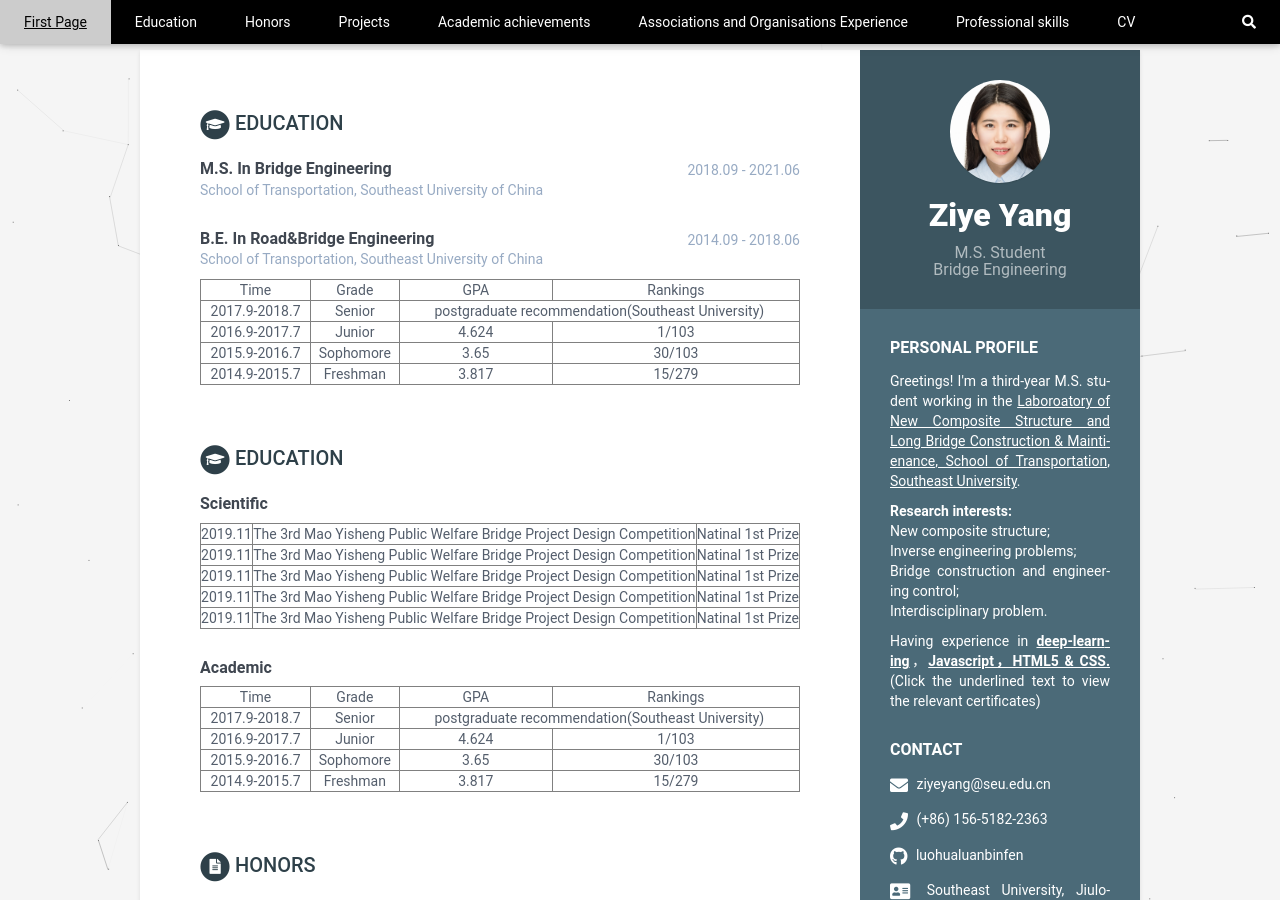
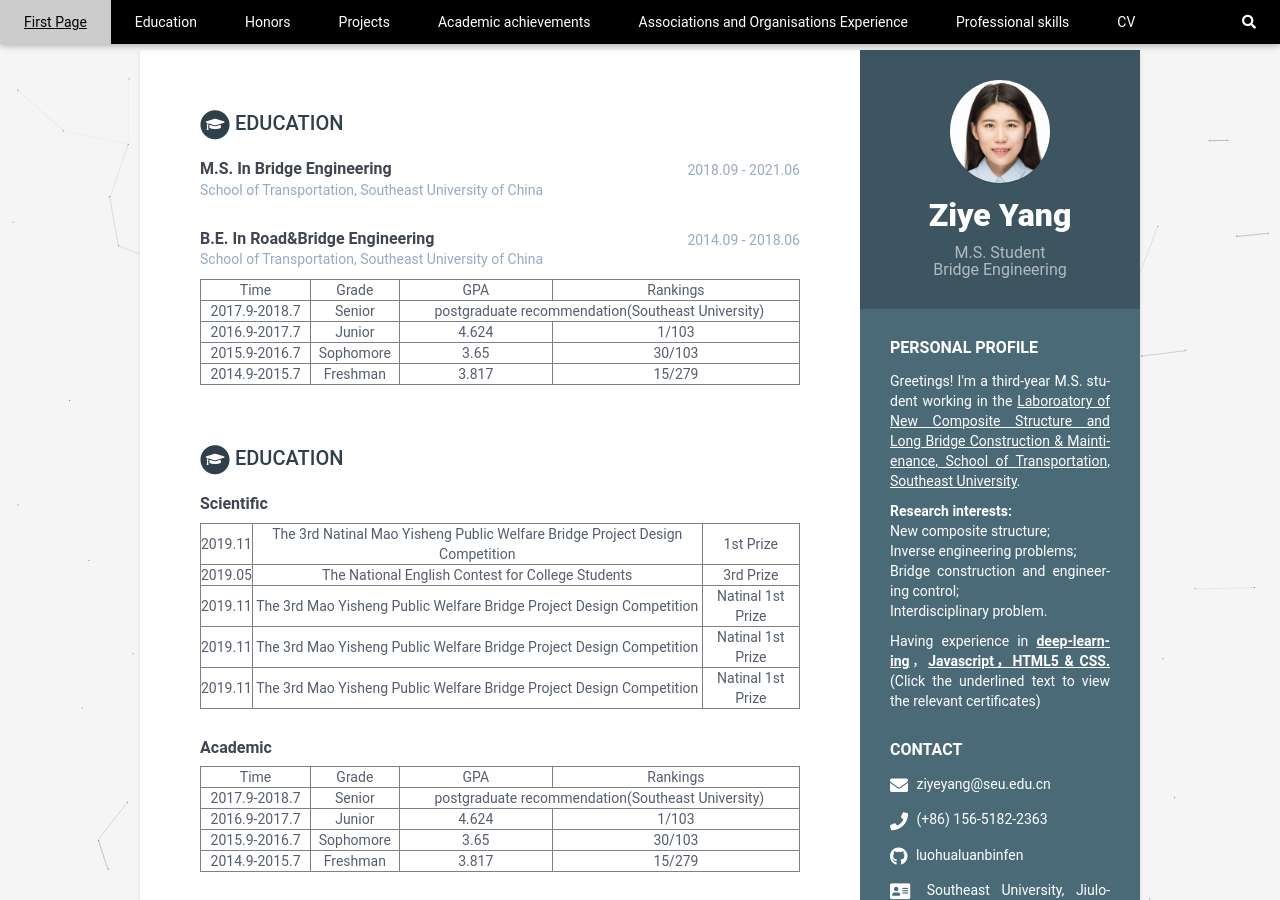
Before and after one commit to luohualuanbinfen/CV_EN, a Jekyll site: the page built from index.html, in a window 1280 px wide and 900 px high. Built offline with Jekyll 4.4.1, drawn with Linux system fonts in a browser that asks for light colours.

Commit message:
Update data.yml

```diff
--- a/_data/data.yml
+++ b/_data/data.yml
@@ -103,13 +103,13 @@ education1:
           <table width="100%" border="1" cellpadding="2" cellspacing="1">
           <tr>
           <td> 2019.11 </td>
-          <td> The 3rd Mao Yisheng Public Welfare Bridge Project Design Competition</td>
-          <td> Natinal 1st Prize </td>
+          <td> The 3rd Natinal Mao Yisheng Public Welfare Bridge Project Design Competition</td>
+          <td> 1st Prize </td>
           </tr>
           <tr>
-          <td> 2019.11 </td>
-          <td> The 3rd Mao Yisheng Public Welfare Bridge Project Design Competition</td>
-          <td> Natinal 1st Prize </td>
+          <td> 2019.05 </td>
+          <td> The National English Contest for College Students</td>
+          <td> 3rd Prize </td>
           </tr>
           <tr>
           <td> 2019.11 </td>
```
